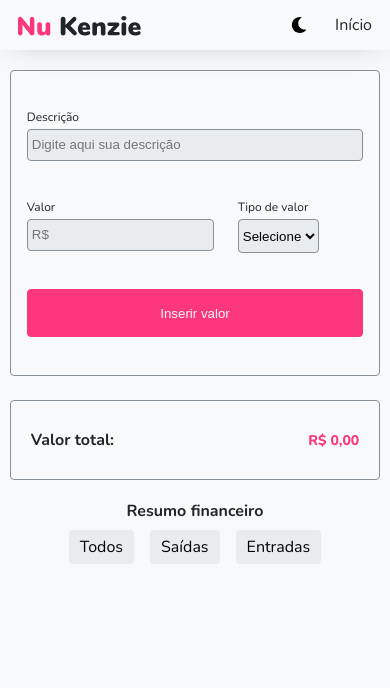
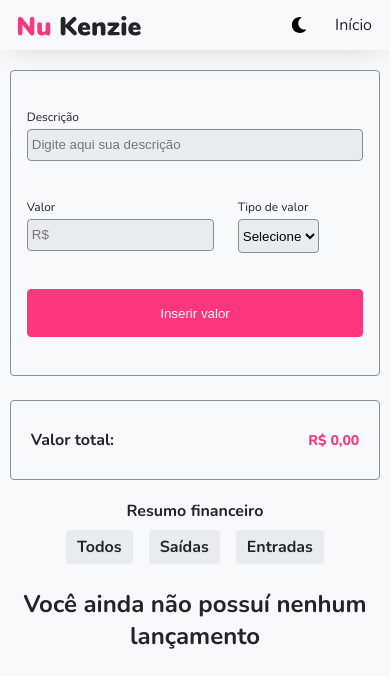
Before and after one commit to CarlaZola/nu-kenzie-carlazola, a React (Vite) app: page /dashboard in a window 390 px wide. Shown: the top 688 px of the page. Built offline with nearby package versions, Linux system fonts and the light colour scheme.

Commit message:
feat: styled mobile

```diff
--- a/src/App.jsx
+++ b/src/App.jsx
@@ -47,6 +47,11 @@ function App() {
   .map((transaction) => transaction.type == "entrada" ? transaction.value : -(transaction.value))
   .reduce((acummulator, currentValue) =>  acummulator + currentValue, 0)
 
+  function removeTransaction(removeItem){
+    const newTransactions = listTransaction.filter((transaction) => transaction.id !== removeItem)
+    setListTransaction(newTransactions)
+  }
+
   return (
       <>
           <Global/>
@@ -60,6 +65,7 @@ function App() {
             theme={theme}
             setTheme={setTheme}
             filterByTransactionType={filterByTransactionType}
+            removeTransaction={removeTransaction}
             />
           </ThemeProvider>
       </>
--- a/src/components/Form/formSchema.js
+++ b/src/components/Form/formSchema.js
@@ -5,7 +5,7 @@ export const registerSchema = yup.object().shape({
     .string()
     .required("A descrição é obrigatória")
     .min(3, "A descrição deve conter no mínimo 3 caracteres")
-    .max(100, "A descrição deve conter no máximo 100 caracteres"),
+    .max(30, "A descrição deve conter no máximo 30 caracteres"),
     value: yup
     .number()
     .positive("Inserir apenas valores maior que zero")
--- a/src/components/ListTransaction/CardTransaction/cardTransaction.js
+++ b/src/components/ListTransaction/CardTransaction/cardTransaction.js
@@ -1,5 +1,68 @@
-// import styled from "styled-components"
+import styled from "styled-components";
 
-// const DivTypeEntries = styled.div`
-//     width
-// `
+const TransactionCard = styled.li`
+    height: 156px;
+    position: relative;
+    background-color: var(--colorGrey3);
+    border-radius: .25rem;
+    padding: 1rem;
+    display: flex;
+    flex-direction: column;
+    gap: .625rem;
+
+
+    .colorForTypeEntries{
+        position: absolute;
+        top: 0;
+        left: 0;
+        height: 156px;
+        width: .25rem;
+        background-color: var(--colorSecundary);
+        border-radius: .25rem 0 0 .25rem;
+
+    }
+    .colorGreenEntrie{
+        background-color: var(--colorSecundary);
+    }
+
+    .colorGreyExit{
+        background-color: var(--colorGrey2);
+    }
+
+    .content_description, .content_value{
+        display: flex;
+        flex-direction: column;
+        gap: .4375rem;
+
+    }
+
+    .description{
+        font-weight: 700;
+        color: var(--colorGrey1);
+        width: 100%;
+    }
+
+    .type{
+        font-size: var(--font2)
+    }
+
+    .content_value{
+        gap: .625rem;
+    }
+
+    .value{
+        font-size: var(--font2);
+        font-weight: 600;
+    }
+
+    .trash{
+        cursor: pointer;
+        padding: .4375rem;
+        background-color: var(--colorGrey2);
+        border-radius: .25rem;
+        width: .625rem;
+        height: .625rem;
+    }
+`
+
+export default TransactionCard
--- a/src/components/ListTransaction/CardTransaction/index.jsx
+++ b/src/components/ListTransaction/CardTransaction/index.jsx
@@ -1,20 +1,29 @@
 import { FaTrash } from "react-icons/fa";
+import TransactionCard from "./cardTransaction";
 
 
-function CardTransaction({transaction}){
+function CardTransaction({transaction, removeTransaction}){
 
     return(
-        <li>
-            <div className="colorFOrTypeEntries"></div>
+        <TransactionCard>
+            <div
+            className={transaction.type === "saida" ? ("colorForTypeEntries colorGreyExit") : ("colorForTypeEntries colorGreenEntrie" )
+            }
 
-            <p>{transaction.description}</p>
+            ></div>
 
-            <p>{transaction.value.toLocaleString('pt-br',{style: 'currency', currency: 'BRL'})}</p>
+           <div className="content_description">
+                <p className="description">{transaction.description}</p>
 
-            <p>{transaction.type === "saida" ? "Saída" : "Entrada"}</p>
+                <p className="type">{transaction.type === "saida" ? "Saída" : "Entrada"}</p>
+           </div>
 
-            <FaTrash/>
-        </li>
+           <div className="content_value">
+                <p className="value">{transaction.value.toLocaleString('pt-br',{style: 'currency', currency: 'BRL'})}</p>
+
+                <FaTrash className="trash" onClick={() => removeTransaction(transaction.id)}/>
+           </div>
+        </TransactionCard>
     )
 }
 
--- a/src/components/ListTransaction/index.jsx
+++ b/src/components/ListTransaction/index.jsx
@@ -1,18 +1,31 @@
-import CardTransaction from "./CardTransaction"
+import CardTransaction from "./CardTransaction";
+import StyleListTransaction from "./listTransactionStyle";
+
+function ListTransaction({filterByTransactionType, removeTransaction}){
 
 
-function ListTransaction({filterByTransactionType}){
 
     return(
-        <>
+        <StyleListTransaction>
+            {
+
+                filterByTransactionType <=0 ? (
+
+                    <h2>Você ainda não possuí nenhum lançamento</h2>
+
+                ) : (
                     <ul>
                         {
                             filterByTransactionType.map((transaction) => {
-                        return <CardTransaction key={transaction.id} transaction={transaction}/>
+                                return <CardTransaction key={transaction.id} transaction={transaction} removeTransaction={removeTransaction}/>
                             })
                         }
                     </ul>
-        </>
+                )
+            }
+
+
+        </StyleListTransaction>
     )
 }
 
--- /dev/null
+++ b/src/components/ListTransaction/listTransactionStyle.js
@@ -0,0 +1,22 @@
+import styled from "styled-components";
+
+const StyleListTransaction = styled.section`
+    margin: 0 auto ;
+    width: 95%;
+    padding-bottom: 1.5rem;
+
+    ul{
+        display: flex;
+        flex-direction: column;
+        gap: 1.1875rem;
+    }
+
+    h2{
+        color: ${({theme}) => theme.colors.colorGrey1};
+        text-align: center;
+
+    }
+
+`
+
+export default StyleListTransaction
--- a/src/components/NavBar/navBar.js
+++ b/src/components/NavBar/navBar.js
@@ -1,7 +1,7 @@
 import styled from "styled-components";
 
 const SectionNav = styled.section`
-    margin: 0 auto;
+    margin: 0 auto 1.5rem;
     width: 95%;
     display: flex;
     flex-direction: column;
@@ -24,6 +24,8 @@ const SectionNav = styled.section`
         background-color: var(--colorGrey3);
         border-radius: .25rem;
         border: 1px solid transparent;
+        color : var(--colorGrey1);
+        font-weight: 600;
     }
 
 `
--- a/src/components/TotalMoney/totalMoney.js
+++ b/src/components/TotalMoney/totalMoney.js
@@ -10,7 +10,7 @@ const CardTotalMoney = styled.section`
     padding: 1rem 1.25rem;
     height: 5rem;
     border-radius: .25rem;
-    border: 1px solid var(--colorGrey2);
+    border: 1.5px solid var(--colorGrey2);
 
     h2{
         color: ${({theme}) => theme.colors.colorGrey1};
--- a/src/pages/Dashboard/dashboard.js
+++ b/src/pages/Dashboard/dashboard.js
@@ -1,7 +1,7 @@
 import styled from "styled-components";
 
  const StyledDashboard = styled.main`
-    min-height: 100vh;
+    min-height: 100%;
     background-color: ${({theme}) => theme.colors.colorGrey4};
 `
 
--- a/src/pages/Dashboard/index.jsx
+++ b/src/pages/Dashboard/index.jsx
@@ -6,7 +6,7 @@ import { useEffect, useState } from "react";
 import StyledDashboard from "./dashboard";
 import ListTransaction from "../../components/ListTransaction";
 
-function Dashboard({newTransaction, listTransaction, typeOfEntries,  setFilteredTransactions, totalValue, theme, setTheme, filterByTransactionType}){
+function Dashboard({newTransaction, listTransaction, typeOfEntries,  setFilteredTransactions, totalValue, theme, setTheme, filterByTransactionType, removeTransaction}){
 
     return(
         <StyledDashboard>
@@ -25,6 +25,7 @@ function Dashboard({newTransaction, listTransaction, typeOfEntries,  setFiltered
             />
             <ListTransaction
             filterByTransactionType={filterByTransactionType}
+            removeTransaction={removeTransaction}
             />
         </StyledDashboard>
     )
--- a/src/routes/index.jsx
+++ b/src/routes/index.jsx
@@ -3,7 +3,7 @@ import Home from "../pages/Home"
 import Dashboard from "../pages/Dashboard"
 
 
-function RoutesMain({newTransaction, listTransaction, typeOfEntries, setFilteredTransactions, totalValue, theme, setTheme, filterByTransactionType}){
+function RoutesMain({newTransaction, listTransaction, typeOfEntries, setFilteredTransactions, totalValue, theme, setTheme, filterByTransactionType, removeTransaction}){
 
     return(
         <Routes>
@@ -21,6 +21,7 @@ function RoutesMain({newTransaction, listTransaction, typeOfEntries, setFiltered
             theme={theme}
             setTheme={setTheme}
             filterByTransactionType={filterByTransactionType}
+            removeTransaction={removeTransaction}
             />
             }/>
         </Routes>
--- a/src/styles/global.js
+++ b/src/styles/global.js
@@ -32,7 +32,7 @@ const Global = createGlobalStyle`
 
     body{
         min-height: 100vh;
-        min-width: 100vw;
+        min-width: 100%;
     }
 
     a{
```
Lines whose indentation alone changed are shown as unchanged.
